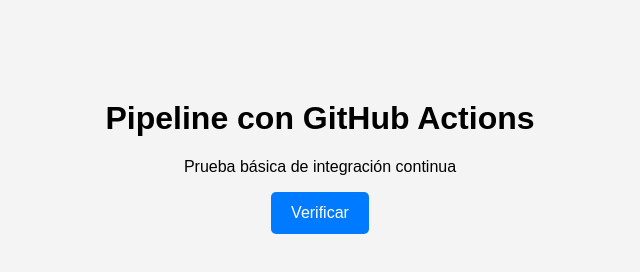
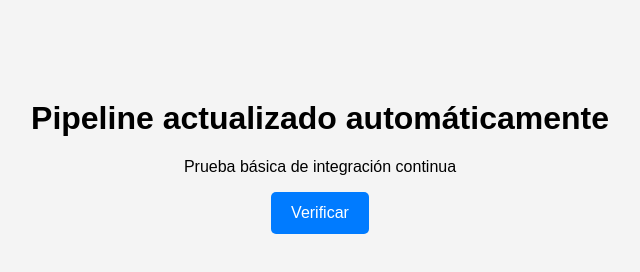
Before and after one commit to Xio4vi/pipeline, a plain HTML site: page index.html in a window 1280 px wide. Shown: the whole page, without its empty margins (320-960 px from the left). Drawn offline with Linux system fonts and the light colour scheme.

Commit message:
Actualización de prueba

```diff
--- a/index.html
+++ b/index.html
@@ -10,7 +10,7 @@
 <body>
 
     <div class="contenedor">
-        <h1>Pipeline con GitHub Actions</h1>
+        <h1>Pipeline actualizado automáticamente</h1>
 
         <p>Prueba básica de integración continua</p>
 
```
